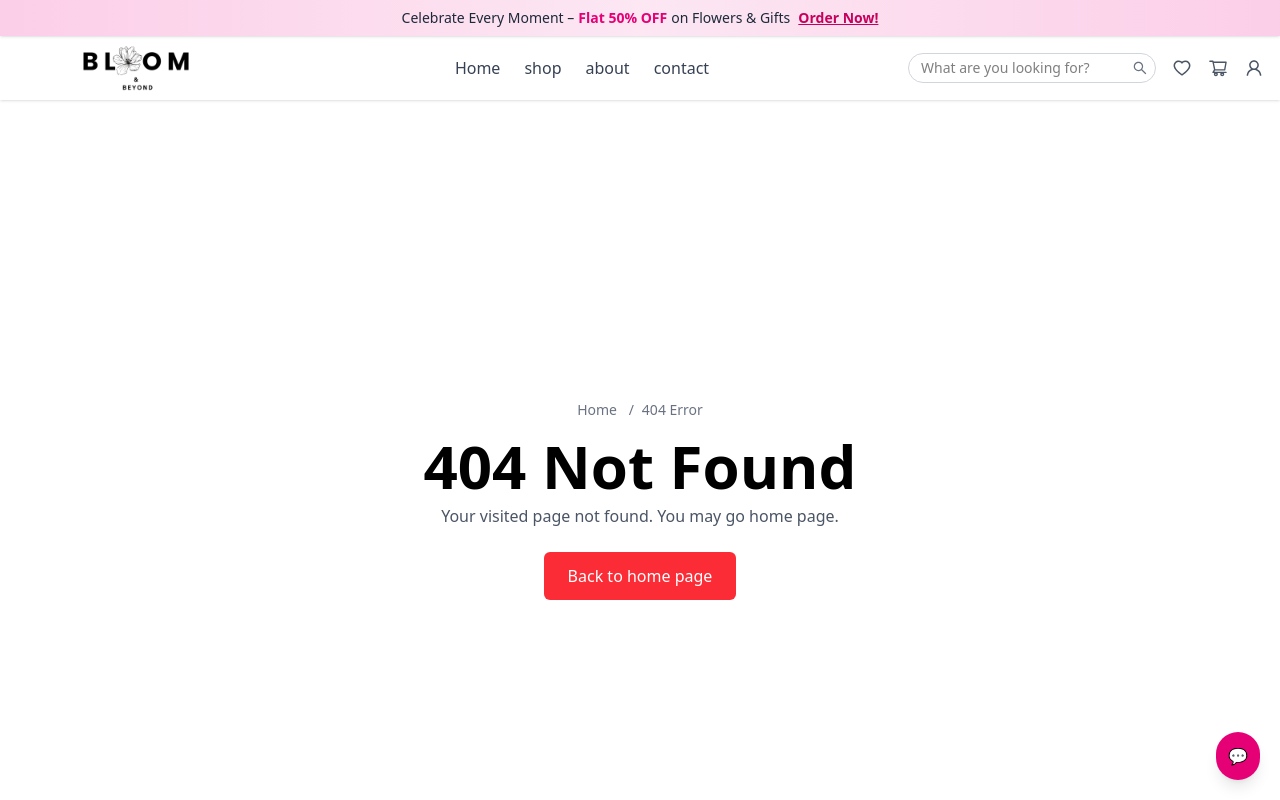
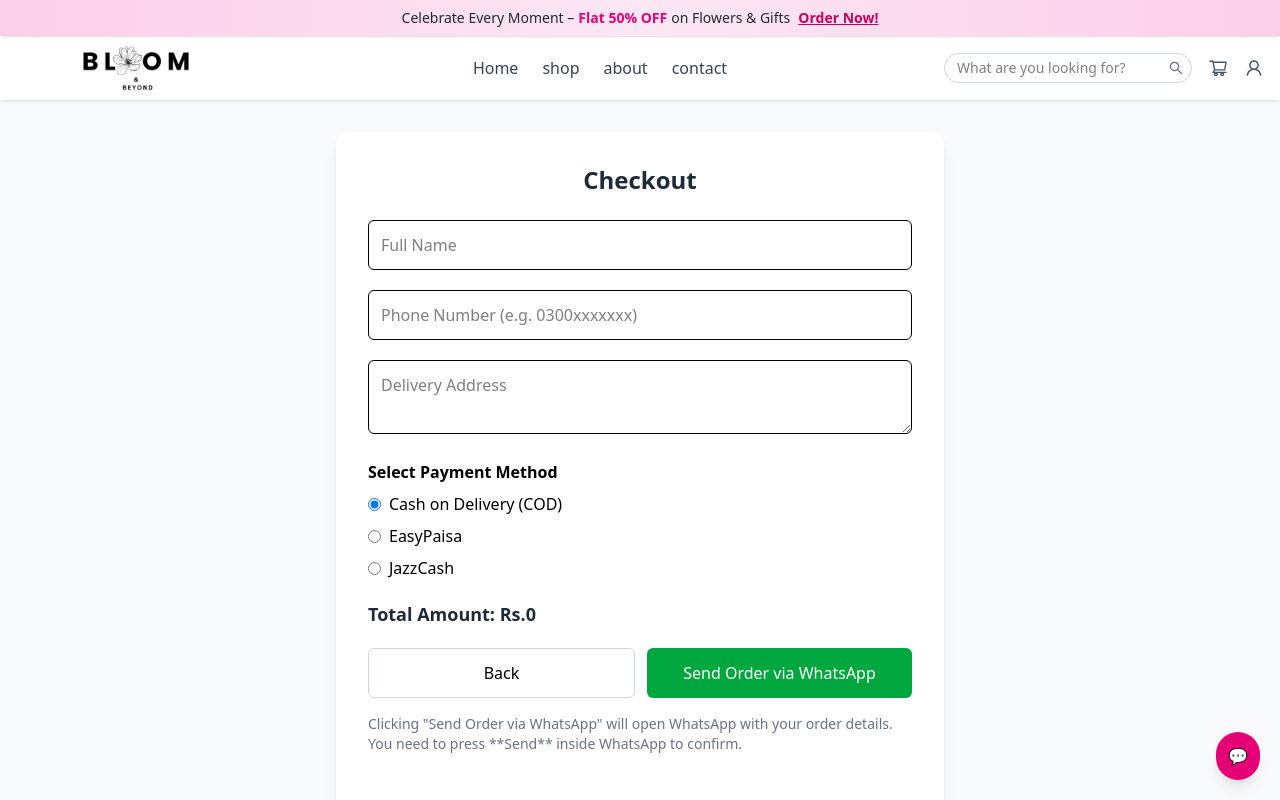
Before and after one commit to muhammadtayyabsandhu/Exclusive, a React (Vite) app in the folder Front-End/: page /checkout in a window 1280 px wide. Shown: the top 800 px of the page. Built offline with nearby package versions, Linux system fonts and the light colour scheme.

Commit message:
add payment detail

```diff
--- a/Front-End/src/Components/Header.jsx
+++ b/Front-End/src/Components/Header.jsx
@@ -4,7 +4,7 @@ import {
   AiOutlineMenu,
   AiOutlineClose,
   AiOutlineSearch,
-  AiOutlineHeart,
+
   AiOutlineShoppingCart,
 } from "react-icons/ai";
 import { Link, useNavigate } from "react-router-dom";
@@ -123,7 +123,7 @@ export default function Header() {
                 />
               </div>
 
-              <AiOutlineHeart className="text-xl text-gray-600 hover:text-red-500 cursor-pointer" />
+
               <Link to="/cart" className="relative">
                 <AiOutlineShoppingCart className="text-xl text-gray-600 hover:text-blue-500 cursor-pointer" />
                 {cartCount > 0 && (
--- /dev/null
+++ b/Front-End/src/Components/MoodPopup.jsx
@@ -0,0 +1,48 @@
+import React from "react";
+import { useMood } from "../Context/MoodContext";
+
+const MoodPopup = ({ onClose }) => {
+  const { setMood } = useMood();
+
+  const handleMoodSelect = (selectedMood) => {
+    setMood(selectedMood); // 👈 mood ko global state me save
+    onClose();
+  };
+
+  return (
+    <div className="fixed inset-0 flex items-center justify-center bg-black bg-opacity-50 z-50">
+      <div className="bg-white p-6 rounded-2xl shadow-lg w-96 text-center">
+        <h2 className="text-xl font-bold mb-4">Select Your Mood</h2>
+
+        <div className="grid grid-cols-2 gap-3">
+          <button
+            onClick={() => handleMoodSelect("happy")}
+            className="bg-green-400 text-white py-2 rounded-lg hover:bg-green-500"
+          >
+            Happy
+          </button>
+          <button
+            onClick={() => handleMoodSelect("sad")}
+            className="bg-blue-400 text-white py-2 rounded-lg hover:bg-blue-500"
+          >
+            Sad
+          </button>
+          <button
+            onClick={() => handleMoodSelect("love")}
+            className="bg-pink-400 text-white py-2 rounded-lg hover:bg-pink-500"
+          >
+            Love
+          </button>
+          <button
+            onClick={() => handleMoodSelect("romantic")}
+            className="bg-red-400 text-white py-2 rounded-lg hover:bg-red-500"
+          >
+            Romantic
+          </button>
+        </div>
+      </div>
+    </div>
+  );
+};
+
+export default MoodPopup;
--- a/Front-End/src/Pages/CartPage.jsx
+++ b/Front-End/src/Pages/CartPage.jsx
@@ -1,15 +1,19 @@
 import React from 'react';
 import { useSelector } from 'react-redux';
+import { useNavigate } from 'react-router-dom';
 import CartItem from '../Components/CartItem';
 
 export default function CartPage() {
-    const cartItems = useSelector(state => state.cart.items);
+  const cartItems = useSelector((state) => state.cart.items);
+  const subtotal = cartItems.reduce((acc, item) => acc + item.price * item.quantity, 0);
 
-    const subtotal = cartItems.reduce((acc, item) => acc + item.price * item.quantity, 0);
+  const navigate = useNavigate(); // ✅ useNavigate hook
 
   return (
     <div className="p-8 bg-gray-50 min-h-screen">
-            <h1 className="text-3xl font-bold mb-6 text-gray-800 text-center">Shopping Cart</h1>
+      <h1 className="text-3xl font-bold mb-6 text-gray-800 text-center">
+        Shopping Cart
+      </h1>
 
       {/* Cart Table Header */}
       <div className="grid grid-cols-5 font-semibold gap-5 text-gray-700 bg-white p-4 border-b border-gray-200 text-center">
@@ -21,7 +25,9 @@ export default function CartPage() {
       </div>
 
       {/* Cart Items List */}
-            {cartItems.map(item => <CartItem key={item.id} item={item} />)}
+      {cartItems.map((item) => (
+        <CartItem key={item.id} item={item} />
+      ))}
 
       {/* Buttons */}
       <div className="flex justify-between items-center mt-8">
@@ -35,7 +41,6 @@ export default function CartPage() {
 
       {/* Bottom Section */}
       <div className="flex flex-col md:flex-row justify-between items-start mt-10 gap-8">
-
         {/* Coupon Section */}
         <div className="flex items-center border border-gray-300 w-full md:w-1/2">
           <input
@@ -51,11 +56,20 @@ export default function CartPage() {
         <div className="border border-gray-300 p-6 w-full md:w-1/3 bg-white shadow-sm">
           <h2 className="font-bold text-2xl mb-4 text-gray-800">Cart Total</h2>
           <div className="space-y-2 text-gray-700">
-                        <p className="flex justify-between">Subtotal: <span>Rs:{subtotal}</span></p>
-                        <p className="flex justify-between">Shipping: <span>Free</span></p>
-                        <p className="flex justify-between font-bold text-xl">Total: <span>Rs:{subtotal}</span></p>
+            <p className="flex justify-between">
+              Subtotal: <span>Rs:{subtotal}</span>
+            </p>
+            <p className="flex justify-between">
+              Shipping: <span>Free</span>
+            </p>
+            <p className="flex justify-between font-bold text-xl">
+              Total: <span>Rs:{subtotal}</span>
+            </p>
           </div>
-                    <button className="bg-red-500 text-white w-full py-3 mt-4 font-medium hover:bg-red-600">
+          <button
+            onClick={() => navigate('/checkout')} // ✅ navigate to checkout page
+            className="bg-red-500 text-white w-full py-3 mt-4 font-medium hover:bg-red-600"
+          >
             Proceed to Checkout
           </button>
         </div>
--- /dev/null
+++ b/Front-End/src/Pages/CheckoutPage.jsx
@@ -0,0 +1,163 @@
+import React, { useState } from "react";
+import { useSelector } from "react-redux";
+import { useNavigate } from "react-router-dom";
+
+export default function CheckoutPage() {
+  const cartItems = useSelector((state) => state.cart.items || []);
+  const subtotal = cartItems.reduce((acc, item) => acc + item.price * item.quantity, 0);
+  const navigate = useNavigate();
+
+  const [formData, setFormData] = useState({
+    name: "",
+    phone: "",
+    address: "",
+    payment: "COD", // COD | EasyPaisa | JazzCash
+  });
+
+  // 👇 Fixed WhatsApp number
+  const BUSINESS_WHATSAPP_NUMBER = "923026633640";
+
+  const handleChange = (e) => {
+    const { name, value } = e.target;
+    setFormData((s) => ({ ...s, [name]: value }));
+  };
+
+  const buildWhatsAppMessage = () => {
+    const lines = [];
+    lines.push("🛒 New Order from Bloom & Beyond");
+    lines.push("");
+    lines.push(`👤 Name: ${formData.name}`);
+    lines.push(`📞 Phone: ${formData.phone}`);
+    lines.push(`📍 Address: ${formData.address}`);
+    lines.push(`💳 Payment Method: ${formData.payment}`);
+    lines.push("");
+    lines.push("📦 Order Details:");
+    cartItems.forEach((it, idx) =>
+      lines.push(
+        `${idx + 1}. ${it.name} x ${it.quantity} — Rs ${it.price} each — Subtotal: Rs ${
+          it.price * it.quantity
+        }`
+      )
+    );
+    lines.push("");
+    lines.push(`💰 Total: Rs ${subtotal}`);
+    lines.push("");
+    lines.push("✅ Please confirm availability and delivery time. Thanks!");
+    return encodeURIComponent(lines.join("\n"));
+  };
+
+  const handleSubmit = (e) => {
+    e.preventDefault();
+
+    if (!formData.name.trim() || !formData.phone.trim() || !formData.address.trim()) {
+      alert("Please fill Name, Phone and Address.");
+      return;
+    }
+
+    // ✅ WhatsApp link
+    const text = buildWhatsAppMessage();
+    const waLink = `https://wa.me/${BUSINESS_WHATSAPP_NUMBER}?text=${text}`;
+
+    // Open WhatsApp
+    window.open(waLink, "_blank");
+  };
+
+  return (
+    <div className="p-8 bg-gray-50 min-h-screen flex justify-center">
+      <div className="bg-white p-8 rounded-xl shadow-lg w-full md:w-2/3 lg:w-1/2">
+        <h1 className="text-2xl font-bold mb-6 text-gray-800 text-center">Checkout</h1>
+
+        <form onSubmit={handleSubmit} className="space-y-5">
+          <input
+            type="text"
+            name="name"
+            placeholder="Full Name"
+            value={formData.name}
+            onChange={handleChange}
+            required
+            className="w-full border p-3 rounded-md outline-none"
+          />
+          <input
+            type="text"
+            name="phone"
+            placeholder="Phone Number (e.g. 0300xxxxxxx)"
+            value={formData.phone}
+            onChange={handleChange}
+            required
+            className="w-full border p-3 rounded-md outline-none"
+          />
+          <textarea
+            name="address"
+            placeholder="Delivery Address"
+            value={formData.address}
+            onChange={handleChange}
+            required
+            className="w-full border p-3 rounded-md outline-none"
+          />
+
+          <div>
+            <h2 className="font-semibold mb-2">Select Payment Method</h2>
+
+            <label className="flex items-center gap-2 mb-2">
+              <input
+                type="radio"
+                name="payment"
+                value="COD"
+                checked={formData.payment === "COD"}
+                onChange={handleChange}
+              />
+              Cash on Delivery (COD)
+            </label>
+
+            <label className="flex items-center gap-2 mb-2">
+              <input
+                type="radio"
+                name="payment"
+                value="EasyPaisa"
+                checked={formData.payment === "EasyPaisa"}
+                onChange={handleChange}
+              />
+              EasyPaisa
+            </label>
+
+            <label className="flex items-center gap-2">
+              <input
+                type="radio"
+                name="payment"
+                value="JazzCash"
+                checked={formData.payment === "JazzCash"}
+                onChange={handleChange}
+              />
+              JazzCash
+            </label>
+          </div>
+
+          <div className="text-gray-800 font-bold text-lg">
+            Total Amount: Rs.{subtotal}
+          </div>
+
+          <div className="flex gap-3">
+            <button
+              type="button"
+              onClick={() => navigate(-1)}
+              className="flex-1 border border-gray-300 py-3 rounded-md hover:bg-gray-100"
+            >
+              Back
+            </button>
+
+            <button
+              type="submit"
+              className="flex-1 bg-green-600 text-white py-3 rounded-md hover:bg-green-700"
+            >
+              Send Order via WhatsApp
+            </button>
+          </div>
+        </form>
+
+        <p className="text-sm text-gray-500 mt-4">
+          Clicking "Send Order via WhatsApp" will open WhatsApp with your order details. You need to press **Send** inside WhatsApp to confirm.
+        </p>
+      </div>
+    </div>
+  );
+}
--- a/Front-End/src/Routes/Main_routes.jsx
+++ b/Front-End/src/Routes/Main_routes.jsx
@@ -13,6 +13,7 @@ import Login from '../Pages/Login/Login'
 import ProductDetailPage from '../Pages/Product Detail page/ProductDetailPage'
 
 import Shop from '../Pages/Shop/Shop'
+import CheckoutPage from '../Pages/CheckoutPage'
 const Main_routes = () => {
   return (
    <>
@@ -30,7 +31,7 @@ const Main_routes = () => {
      <Route path='/shop' element={<Shop/>} />
      <Route path="/product/:id" element={<ProductDetailPage/>} />
 
-
+ <Route path="/checkout" element={<CheckoutPage/> } />
 
 
      <Route path='/signup' element={<Signup/>} />
```
Lines whose indentation alone changed are shown as unchanged.
